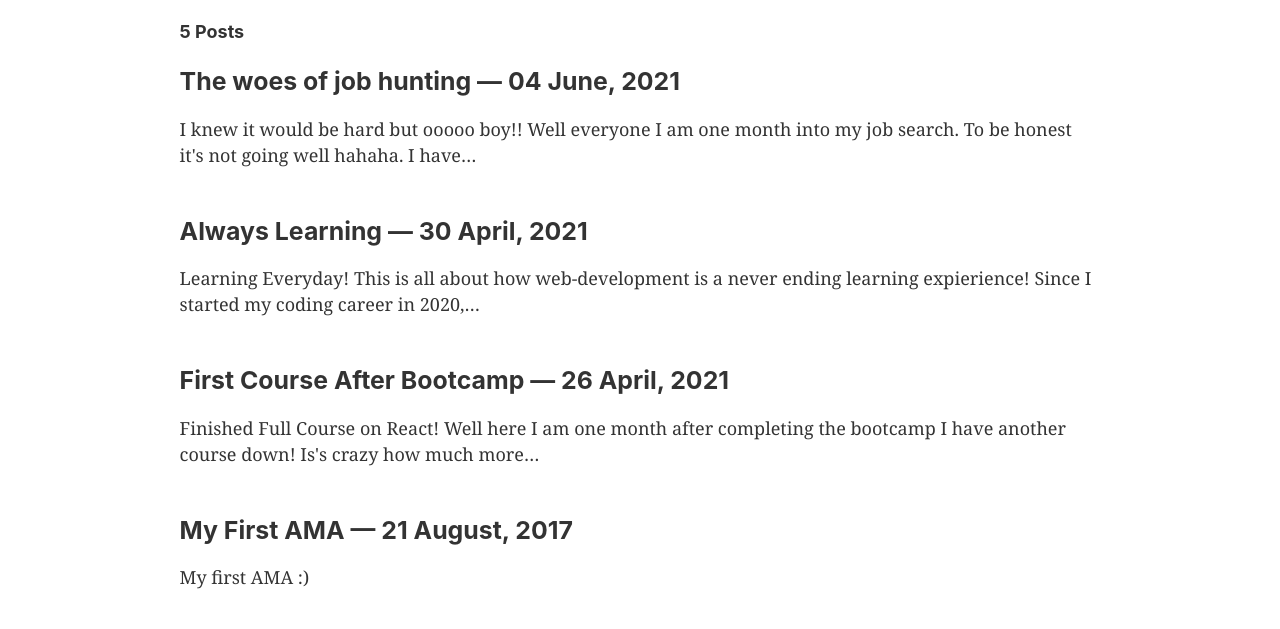
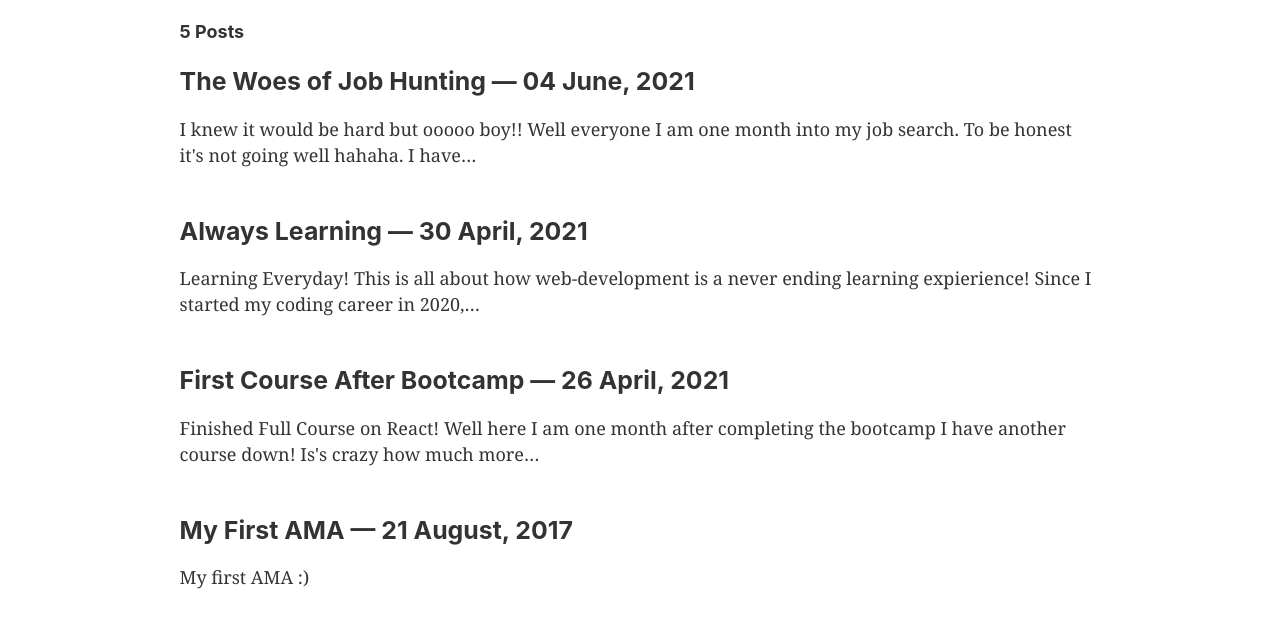
Before and after one commit to ZachAH/G-Blog, a Gatsby site: page / in a window 1280 px wide. Shown: the part 171-800 px from the top of the page. Built offline with nearby package versions, Linux system fonts and the light colour scheme; Gatsby itself is replaced by a stand-in of ours.

Commit message:
changed title

```diff
--- a/src/markdown-pages/job-hunt.md
+++ b/src/markdown-pages/job-hunt.md
@@ -1,5 +1,5 @@
 ---
-title: "The woes of job hunting"
+title: "The Woes of Job Hunting"
 date: "2021-06-04"
 ---
 
```
